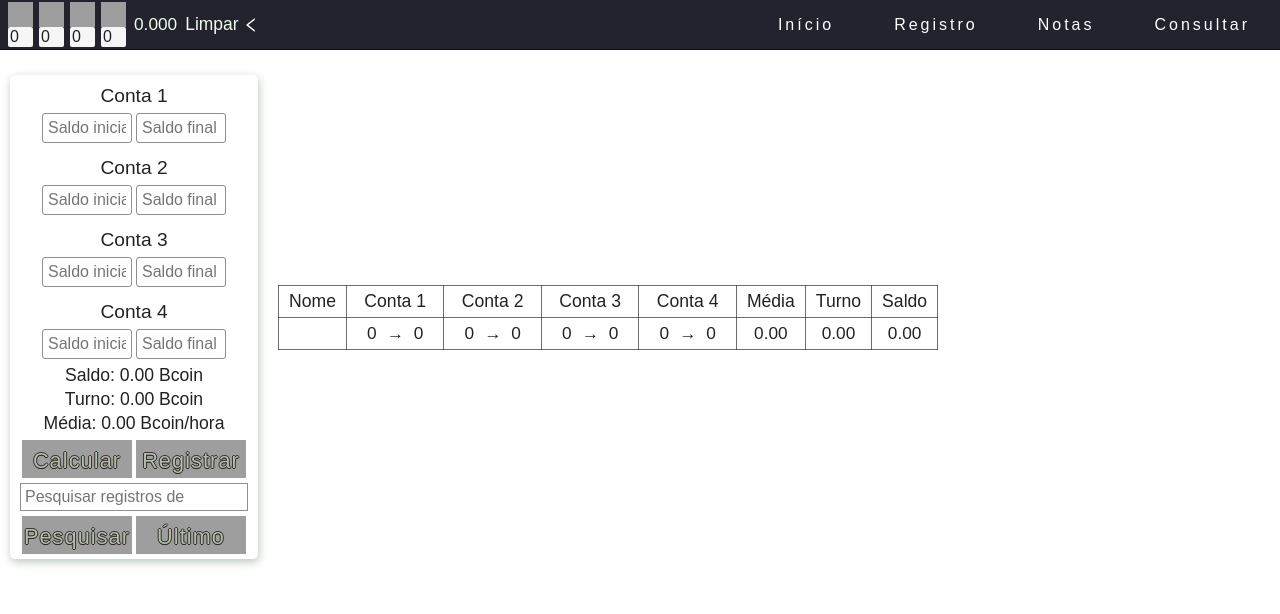
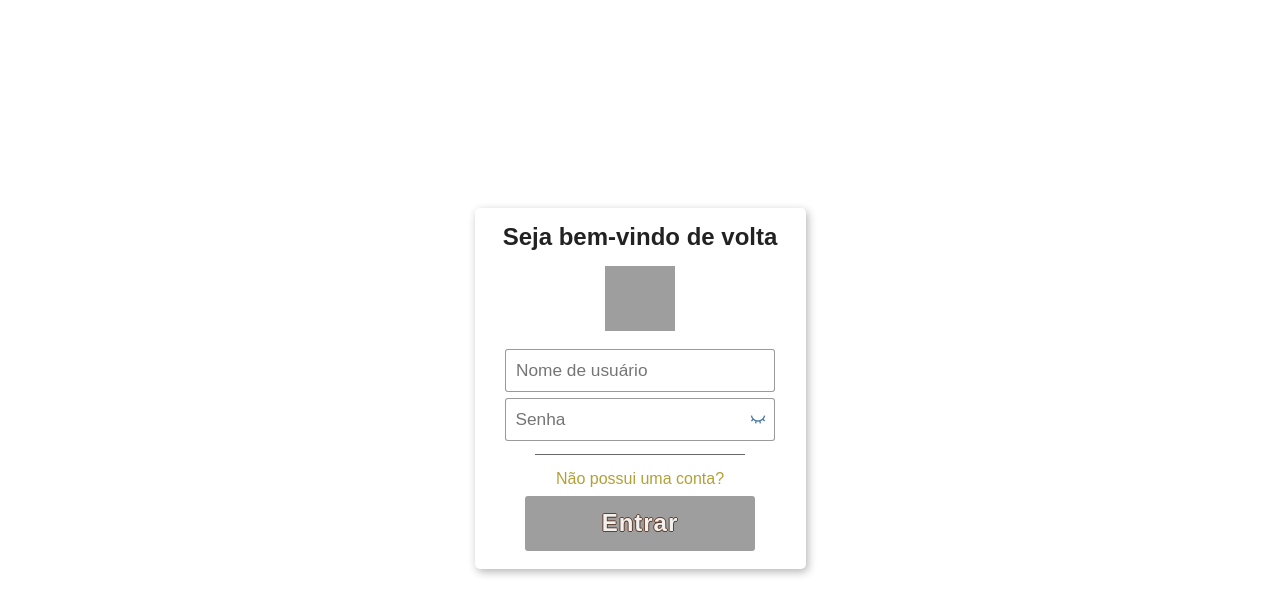
Before and after one commit to Sir-Aguiar/production, a Next.js app: page / in a window 1280 px wide. Shown: the top 614 px of the page. Built offline with nearby package versions, Linux system fonts and the light colour scheme; grey boxes are pictures that could not be loaded; a web font is replaced by a local one.

Commit message:
Saving lives

```diff
--- a/pages/index.js
+++ b/pages/index.js
@@ -9,7 +9,7 @@ import Navbar from '../components/Navigation/Navbar'
 import styles from '../styles/Home.module.css'
 import Tabelas from '../components/Tables/Tabelas'
 export default function Home() {
-  const [loged, setLoged] = useState(true)
+  const [loged, setLoged] = useState(false)
   const [name, setName] = useState('')
   const [bcoin, setBcoin] = useState(1)
   const [currentWindow, setWindow] = useState('registro')
```
